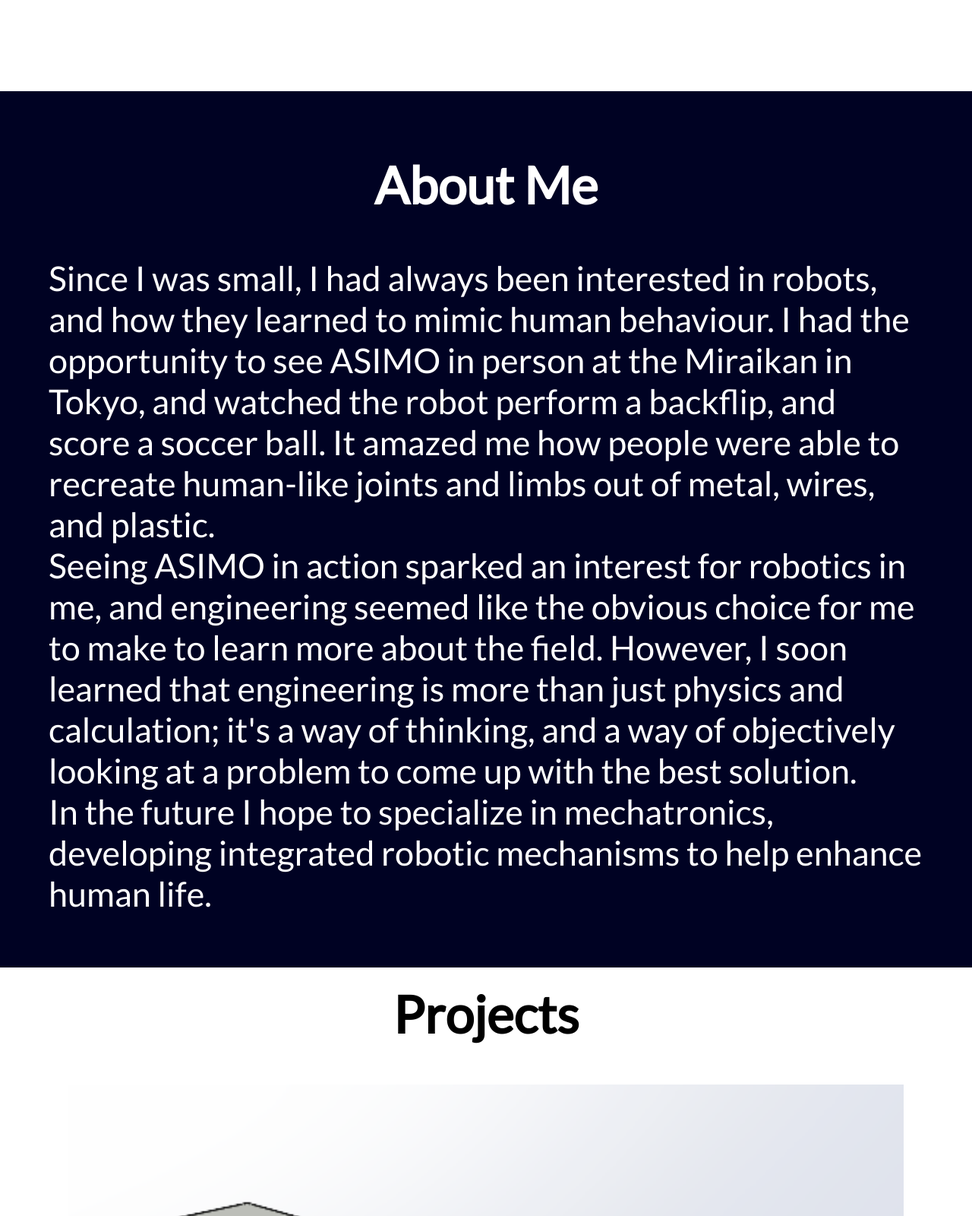
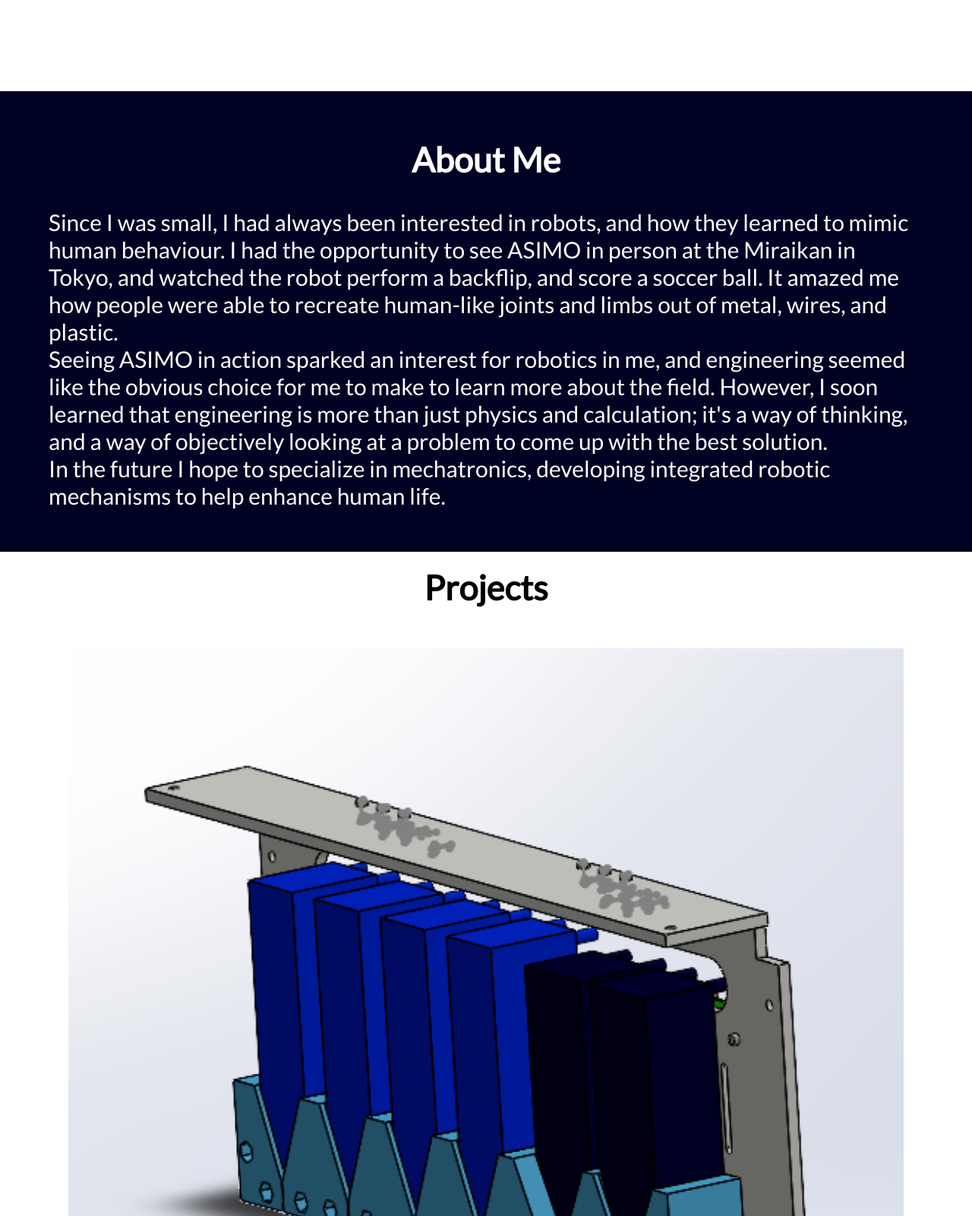
Before and after one commit to erika-n17/Portfolio, a plain HTML site: page Website/index.html in a window 1280 px wide. Shown: the part 520-2120 px from the top of the page at 76% size. Drawn offline with Linux system fonts and the light colour scheme; a script that the page names is missing.

Commit message:
Update 243portfoliostyle.css

```diff
--- a/Website/243portfoliostyle.css
+++ b/Website/243portfoliostyle.css
@@ -67,7 +67,7 @@ body{
 	background-color: #000223;
 	color: #FFFFFF;
 	padding: 2% 5%;
-	font-size:45px;
+	font-size:30px;
 	position:relative;
 }
 
@@ -77,7 +77,7 @@ body{
 
 .projects {
 	text-align: center;
-	font-size: 45px;
+	font-size: 30px;
 	padding-bottom: 20px;
 	position:relative;
 	display: flex;
@@ -118,7 +118,7 @@ body{
 .links ul li a{
   color: white;
   padding: 0px 10px 0px 10px;
-  font-size: 60px;
+  font-size: 30px;
   text-decoration: none;
   vertical-align: -80%
 }
```
